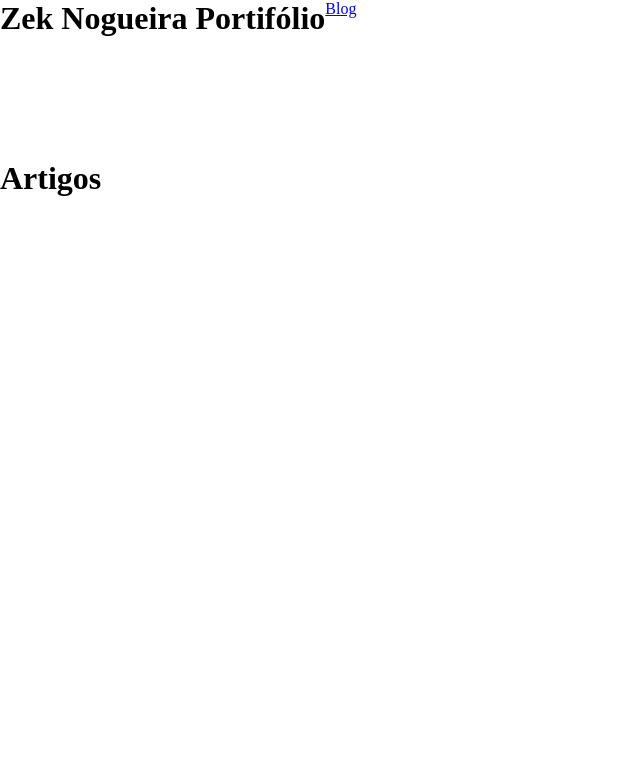
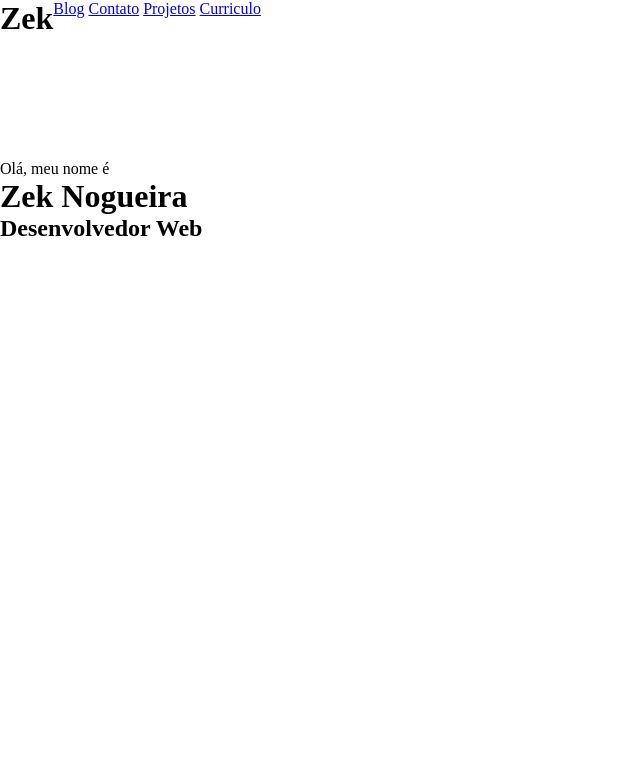
Before and after one commit to zeknogueira/zeknogueira_portifolio, a PHP site: page / in a window 1280 px wide. Shown: the top 759 px of the page, without its empty margins (0-640 px from the left). Run offline with PHP 8.4, Linux system fonts and the light colour scheme.

Commit message:
wire-frame and base color theme added.

```diff
--- a/index.html
+++ b/index.html
@@ -9,11 +9,20 @@
 </head>
 <body>
     <header>
-        <h1>Zek Nogueira Portifólio</h1>
-        <a href="blog.html">Blog</a>
+        <h1>Zek</h1>
+        <nav id="principal_nav">
+            <a href="blog.html">Blog</a>
+            <a href="contato.html">Contato</a>
+            <a href="Projetos">Projetos</a>
+            <a href="curriculo.html">Curriculo</a>
+        </nav>
+
     </header>
     <main>
-        <h1>Artigos</h1>
+        <p>Olá, meu nome é</p>
+        <h1>Zek Nogueira</h1>
+        <h2>Desenvolvedor Web</h2>
+
 
     </main>
     <footer>
--- a/style.css
+++ b/style.css
@@ -1,21 +1,30 @@
-*{
+* {
     margin: 0;
 
 }
-body{
+body {
+
     display: flex;
     flex-direction: column;
 
 }
-header{
+
+header {
     display: flex;
     flex-direction: row;
     height: 20vh;
 }
-main{
+#principal_nav{
+    flex-direction: row;
+    justify-content: flex-end;
+}
 
+main {
+    flex-direction: column;
+    height: 75vh;
 }
-footer{
+
+footer {
     position: fixed;
     bottom: 0;
     left: 0;
```
Also changed, not shown: images/base_color_theme.jpeg (added), 1 other file.
